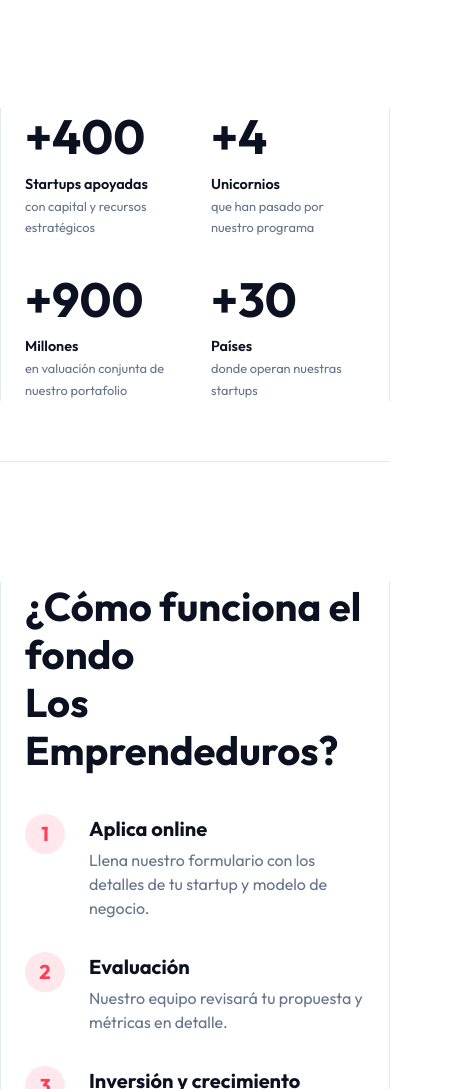
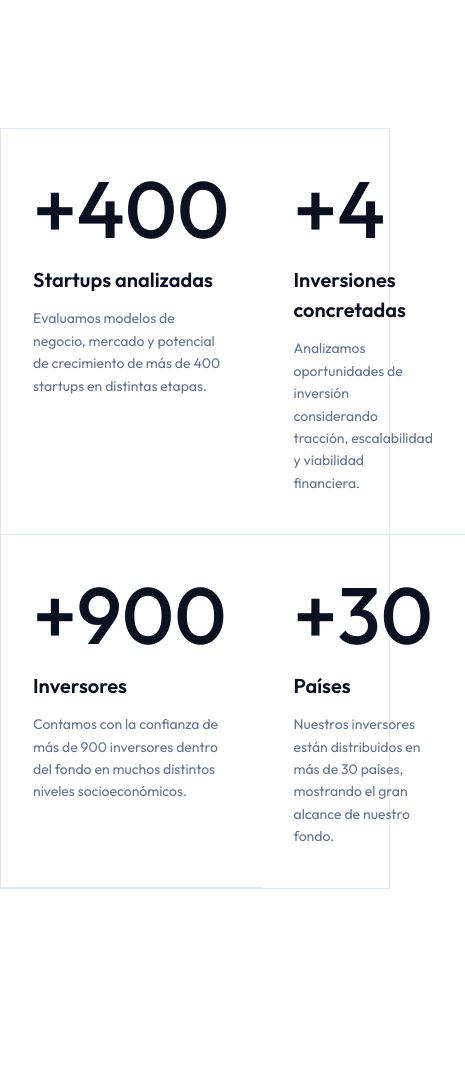
Before and after one commit to brunobollati/emprendeduros, a website: page index.html in a window 390 px wide. Shown: the part 2120-3209 px from the top of the page, 465 px wide, since content can reach past the window. Drawn offline with Linux system fonts and the light colour scheme.

Commit message:
feat: redesign stats section with animated counting numbers and responsive layout

```diff
--- a/index.css
+++ b/index.css
@@ -432,31 +432,76 @@ a {
 
 /* Stats */
 .stats {
-    padding: 60px 0;
+    padding: 0;
+    margin: 80px 0;
+}
+
+.stats .container {
+    padding: 0;
+    border-top: 1px solid var(--border-color);
     border-bottom: 1px solid var(--border-color);
 }
 
 .stats-container {
     display: grid;
     grid-template-columns: repeat(4, 1fr);
-    gap: 32px;
 }
 
-.stat-item h4 {
-    font-size: 3rem;
-    color: var(--text-main);
-    margin-bottom: 8px;
+.stat-item {
+    padding: 40px 32px;
+    border-right: 1px solid var(--border-color);
+    display: flex;
+    flex-direction: column;
 }
 
-.stat-item p {
-    font-weight: 600;
-    font-size: 0.9rem;
+.stat-item:last-child {
+    border-right: none;
 }
 
-.stat-item span {
-    font-weight: 400;
+.stat-number {
+    font-size: 80px;
+    color: var(--text-main);
+    margin-bottom: 16px;
+    font-weight: 500;
+    line-height: 1;
+}
+
+.stat-title {
+    font-size: 20px;
+    font-weight: 600;
+    margin-bottom: 12px;
+    color: var(--text-main);
+}
+
+.stat-desc {
+    font-size: 14px;
     color: var(--text-muted);
-    font-size: 0.8rem;
+    line-height: 1.6;
+}
+
+@media (max-width: 992px) {
+    .stats-container {
+        grid-template-columns: repeat(2, 1fr);
+    }
+    .stat-item:nth-child(2) {
+        border-right: none;
+    }
+    .stat-item:nth-child(1), .stat-item:nth-child(2) {
+        border-bottom: 1px solid var(--border-color);
+    }
+}
+
+@media (max-width: 576px) {
+    .stats-container {
+        grid-template-columns: 1fr;
+    }
+    .stat-item {
+        border-right: none;
+        border-bottom: 1px solid var(--border-color);
+    }
+    .stat-item:last-child {
+        border-bottom: none;
+    }
 }
 
 /* How It Works */
--- a/index.html
+++ b/index.html
@@ -117,20 +117,24 @@
     <section class="stats">
         <div class="container stats-container">
             <div class="stat-item">
-                <h4>+400</h4>
-                <p>Startups apoyadas<br><span>con capital y recursos estratégicos</span></p>
+                <h4 class="stat-number">+<span class="count" data-target="400">0</span></h4>
+                <p class="stat-title">Startups analizadas</p>
+                <p class="stat-desc">Evaluamos modelos de negocio, mercado y potencial de crecimiento de más de 400 startups en distintas etapas.</p>
             </div>
             <div class="stat-item">
-                <h4>+4</h4>
-                <p>Unicornios<br><span>que han pasado por nuestro programa</span></p>
+                <h4 class="stat-number">+<span class="count" data-target="4">0</span></h4>
+                <p class="stat-title">Inversiones concretadas</p>
+                <p class="stat-desc">Analizamos oportunidades de inversión considerando tracción, escalabilidad y viabilidad financiera.</p>
             </div>
             <div class="stat-item">
-                <h4>+900</h4>
-                <p>Millones<br><span>en valuación conjunta de nuestro portafolio</span></p>
+                <h4 class="stat-number">+<span class="count" data-target="900">0</span></h4>
+                <p class="stat-title">Inversores</p>
+                <p class="stat-desc">Contamos con la confianza de más de 900 inversores dentro del fondo en muchos distintos niveles socioeconómicos.</p>
             </div>
             <div class="stat-item">
-                <h4>+30</h4>
-                <p>Países<br><span>donde operan nuestras startups</span></p>
+                <h4 class="stat-number">+<span class="count" data-target="30">0</span></h4>
+                <p class="stat-title">Países</p>
+                <p class="stat-desc">Nuestros inversores están distribuidos en más de 30 países, mostrando el gran alcance de nuestro fondo.</p>
             </div>
         </div>
     </section>
--- a/script.js
+++ b/script.js
@@ -79,4 +79,45 @@ document.addEventListener('DOMContentLoaded', () => {
             }, 300);
         }, 2000);
     }
+
+    // Number Counter Animation
+    const countElements = document.querySelectorAll('.count');
+
+    if (countElements.length > 0) {
+        const animateCounts = (entries, observer) => {
+            entries.forEach(entry => {
+                if (entry.isIntersecting) {
+                    const el = entry.target;
+                    const target = parseInt(el.getAttribute('data-target'));
+                    const duration = 1500; // 1.5 seconds
+                    const frameDuration = 1000 / 60; // 60fps
+                    const totalFrames = Math.round(duration / frameDuration);
+                    let frame = 0;
+
+                    const easeOutQuad = t => t * (2 - t);
+
+                    const counter = setInterval(() => {
+                        frame++;
+                        const progress = easeOutQuad(frame / totalFrames);
+                        const currentCount = Math.round(target * progress);
+
+                        el.textContent = currentCount;
+
+                        if (frame >= totalFrames) {
+                            clearInterval(counter);
+                            el.textContent = target;
+                        }
+                    }, frameDuration);
+
+                    observer.unobserve(el);
+                }
+            });
+        };
+
+        const observer = new IntersectionObserver(animateCounts, {
+            threshold: 0.1
+        });
+
+        countElements.forEach(el => observer.observe(el));
+    }
 });
```
